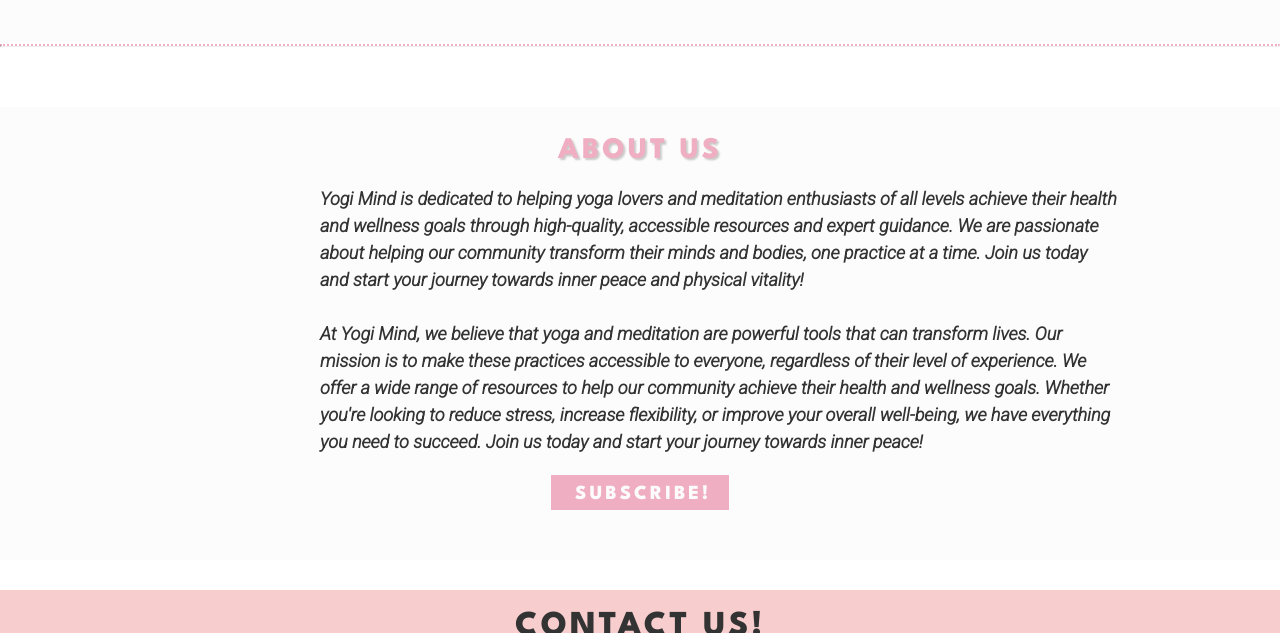
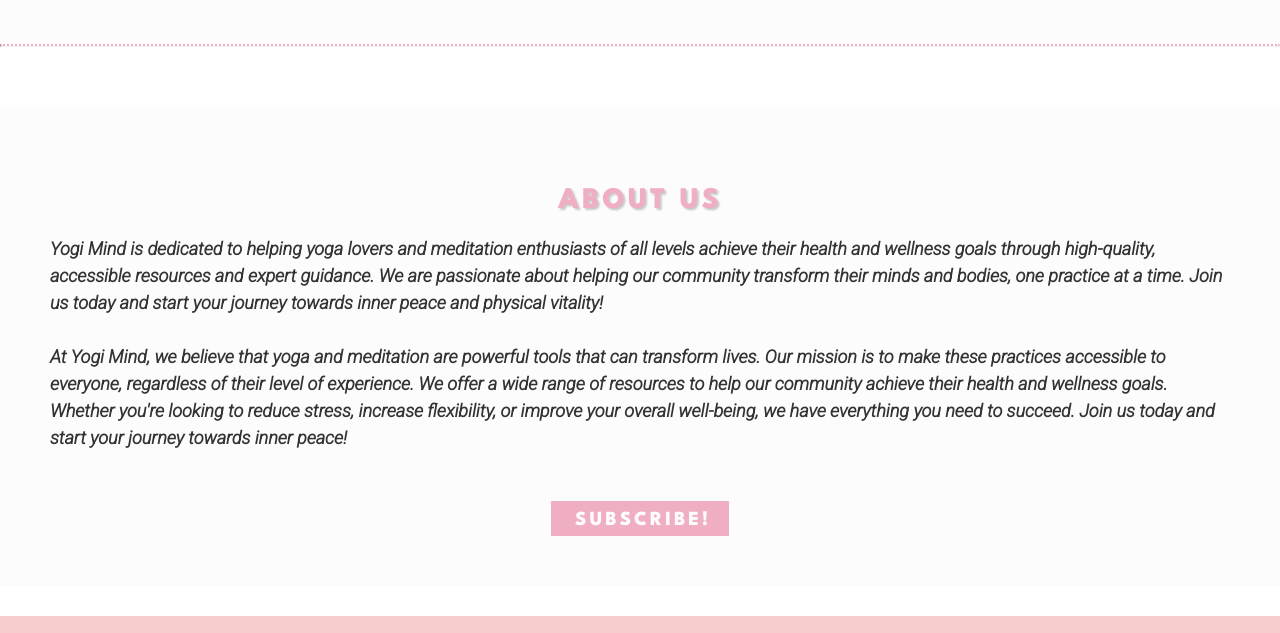
Before and after one commit to anthonyhaj/yogi-mind-MS1, a plain HTML site: page index.html in a window 1280 px wide. Shown: the part 960-1593 px from the top of the page. Drawn offline with Linux system fonts and the light colour scheme.

Commit message:
add div wrap around about us for flex styling

```diff
--- a/assets/css/style.css
+++ b/assets/css/style.css
@@ -182,11 +182,15 @@
     text-align: center;
 }
 
-#about-us h4 {
+.about-box {
+    display: flex;
+    flex-direction: column;
+    padding: 50px;
+}
+
+.about-box h4 {
+    line-height: 1.5;
     font-size: 18px;
-    margin: 20px 20px 20px 25%;
-    line-height: 1.5;
-    max-width: 800px;
 }
 
 #about-us a {
--- a/index.html
+++ b/index.html
@@ -43,21 +43,27 @@
     </section>
     <hr>
     <section id="about-us">
+        <div class="about-box">
             <h2>About us</h2>
-        <h4>Yogi Mind is dedicated to helping yoga lovers and meditation enthusiasts of all levels achieve their health
-            and wellness goals through high-quality, accessible resources and expert guidance. We are passionate about
+            <h4>Yogi Mind is dedicated to helping yoga lovers and meditation enthusiasts of all levels achieve their
+                health
+                and wellness goals through high-quality, accessible resources and expert guidance. We are passionate
+                about
                 helping our community transform their minds and
                 bodies, one practice at a time. Join us today and start your journey towards inner peace and physical
                 vitality!
                 <br>
                 <br>
                 At Yogi Mind, we believe that yoga and meditation are powerful tools that can transform lives. Our
-            mission is to make these practices accessible to everyone, regardless of their level of experience. We offer
+                mission is to make these practices accessible to everyone, regardless of their level of experience. We
+                offer
                 a wide range of resources to help
                 our community achieve their health and wellness goals. Whether you're looking to reduce stress, increase
-            flexibility, or improve your overall well-being, we have everything you need to succeed. Join us today and
+                flexibility, or improve your overall well-being, we have everything you need to succeed. Join us today
+                and
                 start your journey towards inner peace!
             </h4>
+        </div>
         <a href="sign-up.html">Subscribe!</a>
     </section>
     <footer>
```
Lines whose indentation alone changed are shown as unchanged.
